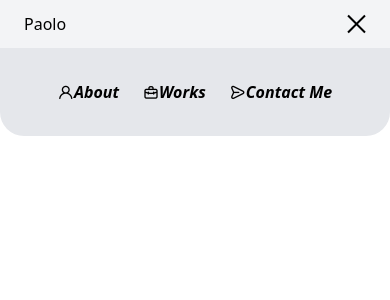
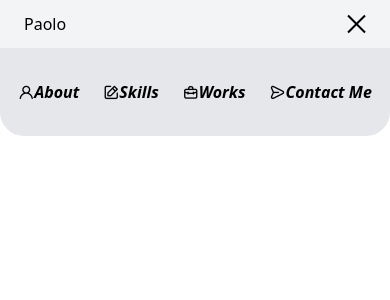
Before and after one commit to Froiod/Portfoliov3, a React (Vite) app: page / in a window 390 px wide. Both pictures are taken after a click on the button 354 px from the left and 24 px from the top of the page. Shown: the top 300 px of the page. Built offline with nearby package versions, Linux system fonts and the light colour scheme.

Commit message:
updated navbar

```diff
--- a/src/components/Navbar.jsx
+++ b/src/components/Navbar.jsx
@@ -39,17 +39,22 @@ const Navbar = () => {
         <div className="md:hidden w-full bg-gray-200 rounded-b-3xl" id="menu">
           <ul className="flex items-center justify-center w-full py-8 space-x-6 font-bold  text-black">
             <li className="nav-item">
-              <a href="#about" className="nav-link">
+              <a href="#About" className="nav-link">
                 <i className="uil uil-user">About</i>
               </a>
             </li>
             <li className="nav-item">
-              <a href="#works" className="nav-link">
+              <a href="#Skills" className="nav-link">
+              <i class="uil uil-edit">Skills</i>
+              </a>
+            </li>
+            <li className="nav-item">
+              <a href="#Works" className="nav-link">
                 <i className="uil uil-briefcase-alt">Works</i>
               </a>
             </li>
             <li className="nav-item">
-              <a href="#contact" className="nav-link">
+              <a href="#Contact" className="nav-link">
                 <i className="uil uil-message">Contact Me</i>
               </a>
             </li>
```
